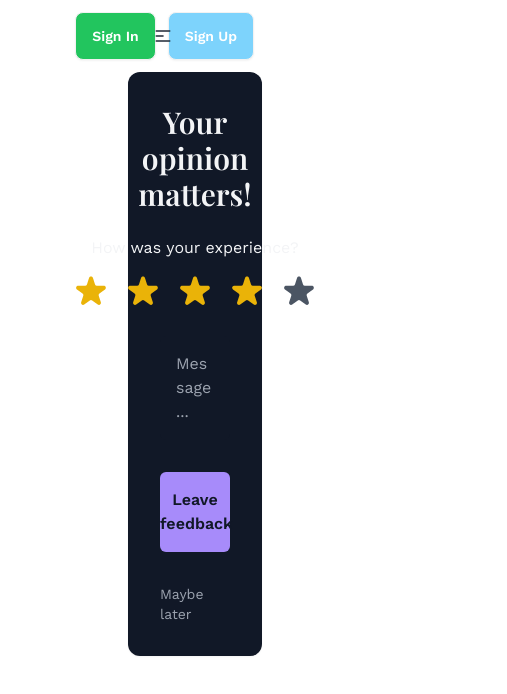
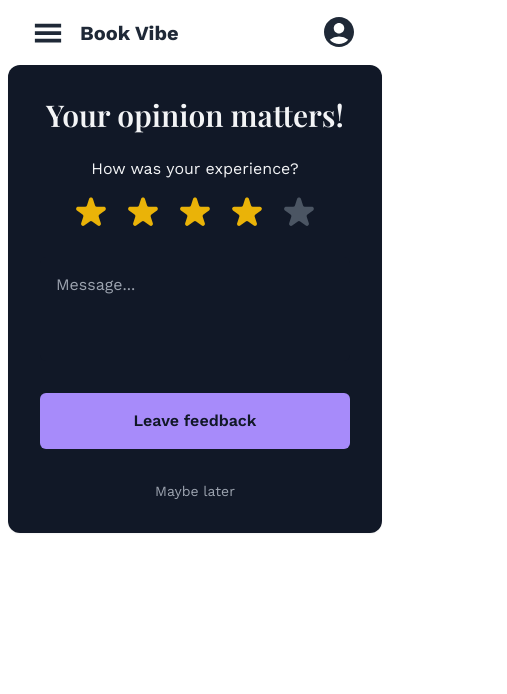
Before and after one commit to mahmud-me09/book-review, a React (Vite) app: page /suggestions in a window 390 px wide. Shown: the top 694 px of the page, 507 px wide, since content can reach past the window. Built offline with nearby package versions, Linux system fonts and the light colour scheme; a web font is replaced by a local one.

Commit message:
responsive

```diff
--- a/src/App.jsx
+++ b/src/App.jsx
@@ -5,7 +5,7 @@ import NavBar from './components/NavBar'
 function App() {
 
   return (
-    <div className='max-w-full mx-32'>
+    <div className='max-w-full mx-2 lg:mx-32'>
       <NavBar></NavBar>
       <Outlet></Outlet>
     </div>
--- a/src/components/BookCard.jsx
+++ b/src/components/BookCard.jsx
@@ -14,7 +14,7 @@ const BookCard = ({ book }) => {
 					<img className="h-[230px]" src={book.image} alt="Shoes" />
 				</figure>
 
-				<div className="card-body">
+				<div className="card-body px-2">
 					<div className="card-actions justify-start">
 						{book.tags.map((tag, id) => (
 							<div key={id} className="badge bg-green-50 text-green-500">
@@ -22,14 +22,14 @@ const BookCard = ({ book }) => {
 							</div>
 						))}
 					</div>
-					<h2 className="card-title font-extrabold">{book.bookName}</h2>
+					<h2 className="card-title font-semibold lg:font-extrabold">{book.bookName}</h2>
 					<p>By: {book.author}</p>
-					<div className="flex justify-between items-center mt-8">
+					<div className="flex flex-col lg:flex-row justify-start lg:justify-between mt-3">
 						<div>
 							<p>{book.category}</p>
 						</div>
-						<div className="flex items-center gap-2">
-							<p>{book.rating}</p>
+						<div className="flex justify-start items-center gap-2">
+							{book.rating}
 							<FaRegStar />
 						</div>
 					</div>
--- a/src/components/Hero.jsx
+++ b/src/components/Hero.jsx
@@ -9,10 +9,10 @@ const Hero = () => {
 				<div className="hero-content flex-col lg:flex-row-reverse gap-20">
 					<img
 						src={heroImage}
-						className="max-w-sm rounded-lg py-10 shadow-2xl"
+						className="w-36 lg:w-fit rounded-lg py-10 shadow-2xl"
 					/>
 					<div>
-						<h1 className="text-5xl leading-relaxed font-bold">
+						<h1 className="text-lg lg:text-5xl leading-relaxed font-bold">
 							Books to freshen up <br /> your bookshelf
 						</h1>
 
--- a/src/components/ListedBook.jsx
+++ b/src/components/ListedBook.jsx
@@ -12,13 +12,13 @@ const ListedBook = ({book}) => {
     return (
 		<div className="p-4 border rounded-lg my-4">
 			<div className="card lg:card-side bg-base-100">
-				<figure className="px-12 py-6 bg-gray-100 ">
+				<figure className="px-2 lg:px-12 py-6 bg-gray-100 ">
 					<img className="w-[130px]" src={book.image} alt="Album" />
 				</figure>
-				<div className="card-body">
+				<div className="card-body px-0">
 					<h2 className="card-title">{book.bookName}</h2>
 					<p>By: {book.author}</p>
-					<div className="flex gap-4">
+					<div className="flex flex-col lg:flex-row gap-4">
 						<div>
 							<strong>Tags: </strong>
 							{book.tags.map((tag, id) => (
@@ -30,16 +30,16 @@ const ListedBook = ({book}) => {
 								</div>
 							))}
 						</div>
-						<div className="flex justify-center items-center gap-2">
+						<div className="flex lg:justify-center items-center gap-2">
 							<CiLocationOn /> year of Publishing:{" "}
 							{book.yearOfPublishing}
 						</div>
 					</div>
-					<div className="flex gap-4">
-						<div className="flex justify-center items-center gap-2">
+					<div className="flex flex-col lg:flex-row gap-4">
+						<div className="flex lg:justify-center items-center gap-2">
 							<MdPeopleOutline /> Publisher: {book.publisher}
 						</div>
-						<div className="flex justify-center items-center gap-2">
+						<div className="flex lg:justify-center items-center gap-2">
 							<RiPagesLine /> Pages: {book.totalPages}
 						</div>
 					</div>
--- a/src/components/NavBar.jsx
+++ b/src/components/NavBar.jsx
@@ -1,5 +1,7 @@
 import React from "react";
 import { NavLink } from "react-router-dom";
+import { MdAccountCircle } from "react-icons/md";
+import { GiHamburgerMenu } from "react-icons/gi";
 
 const NavBar = () => {
 	const link = (
@@ -66,6 +68,7 @@ const NavBar = () => {
 			</li>
 		</>
 	);
+
 	return (
 		<div>
 			<div className="navbar bg-base-100">
@@ -76,20 +79,7 @@ const NavBar = () => {
 							role="button"
 							className="btn btn-ghost lg:hidden"
 						>
-							<svg
-								xmlns="http://www.w3.org/2000/svg"
-								className="h-5 w-5"
-								fill="none"
-								viewBox="0 0 24 24"
-								stroke="currentColor"
-							>
-								<path
-									strokeLinecap="round"
-									strokeLinejoin="round"
-									strokeWidth="2"
-									d="M4 6h16M4 12h8m-8 6h16"
-								/>
-							</svg>
+							<GiHamburgerMenu className="text-3xl" />
 						</div>
 						<ul
 							tabIndex={0}
@@ -106,8 +96,30 @@ const NavBar = () => {
 					</ul>
 				</div>
 				<div className="navbar-end">
-					<a className="btn bg-green-500 text-white mx-3">Sign In</a>
-					<a className="btn bg-sky-300 text-white">Sign Up</a>
+					<ul className="menu-horizontal font-semibold hidden lg:flex px-1">
+						<a className="btn bg-green-500 text-white mx-3">
+							Sign In
+						</a>
+						<a className="btn bg-sky-300 text-white">Sign Up</a>
+					</ul>
+					<div className="dropdown">
+						<div
+							tabIndex={0}
+							role="button"
+							className="btn btn-ghost lg:hidden"
+						>
+							<MdAccountCircle className="text-4xl" />
+						</div>
+						<ul
+							tabIndex={0}
+							className="menu-sm font-semibold dropdown-content mt-3 z-[1] p-2 shadow bg-base-100 rounded-box w-52"
+						>
+							<a className="btn bg-green-500 text-white mx-3">
+								Sign In
+							</a>
+							<a className="btn bg-sky-300 text-white">Sign Up</a>
+						</ul>
+					</div>
 				</div>
 			</div>
 		</div>
--- a/src/pages/ListedBooks.jsx
+++ b/src/pages/ListedBooks.jsx
@@ -122,7 +122,7 @@ const ListedBooks = () => {
 
 			{/* tabs */}
 			<div className="border-b mt-4">
-				<div className="flex flex-start overflow-x-auto overflow-y-hidden flex-nowrap ">
+				<div className="flex flex-col lg:flex-row flex-start overflow-x-auto overflow-y-hidden flex-nowrap ">
 					<Link
 						to="#"
 						onClick={() => setTabIndex(0)}
--- a/src/pages/Suggestions.jsx
+++ b/src/pages/Suggestions.jsx
@@ -12,7 +12,7 @@ const Suggestions = () => {
 						<span className="text-center">
 							How was your experience?
 						</span>
-						<div className="flex space-x-3">
+						<div className="flex flex-wrap justify-center space-x-3">
 							<button
 								type="button"
 								title="Rate 1 stars"
```
